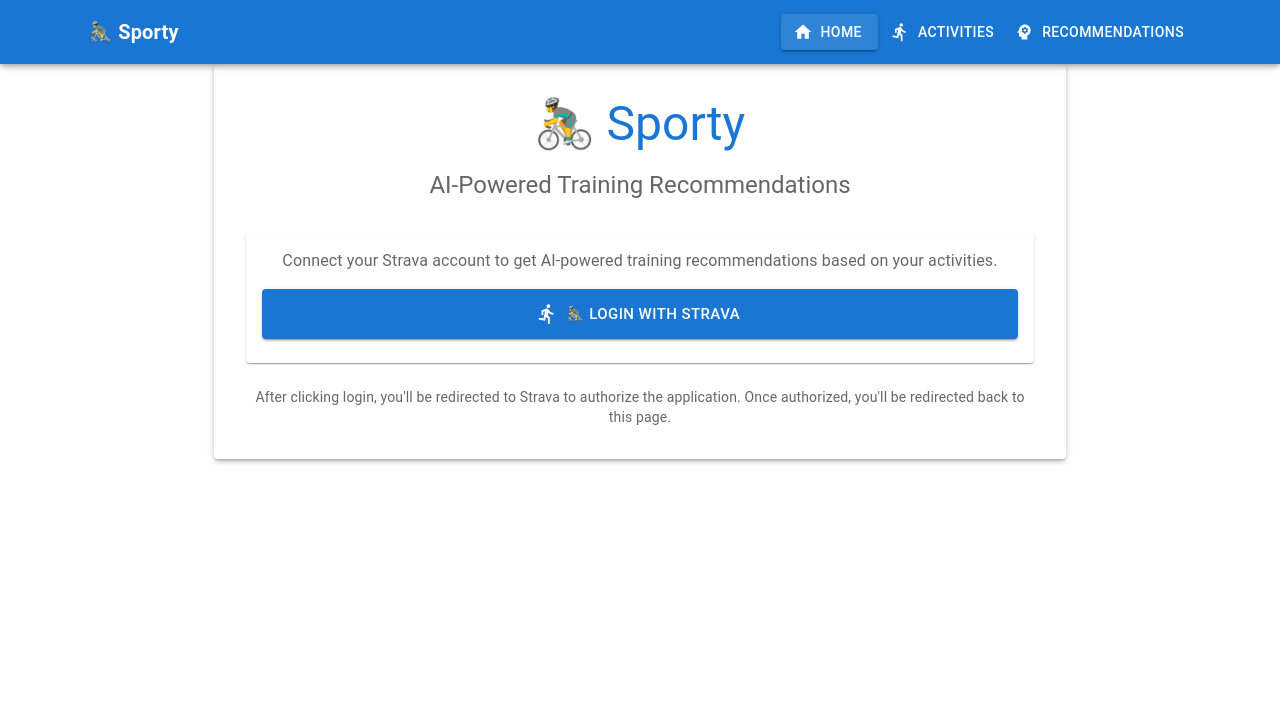
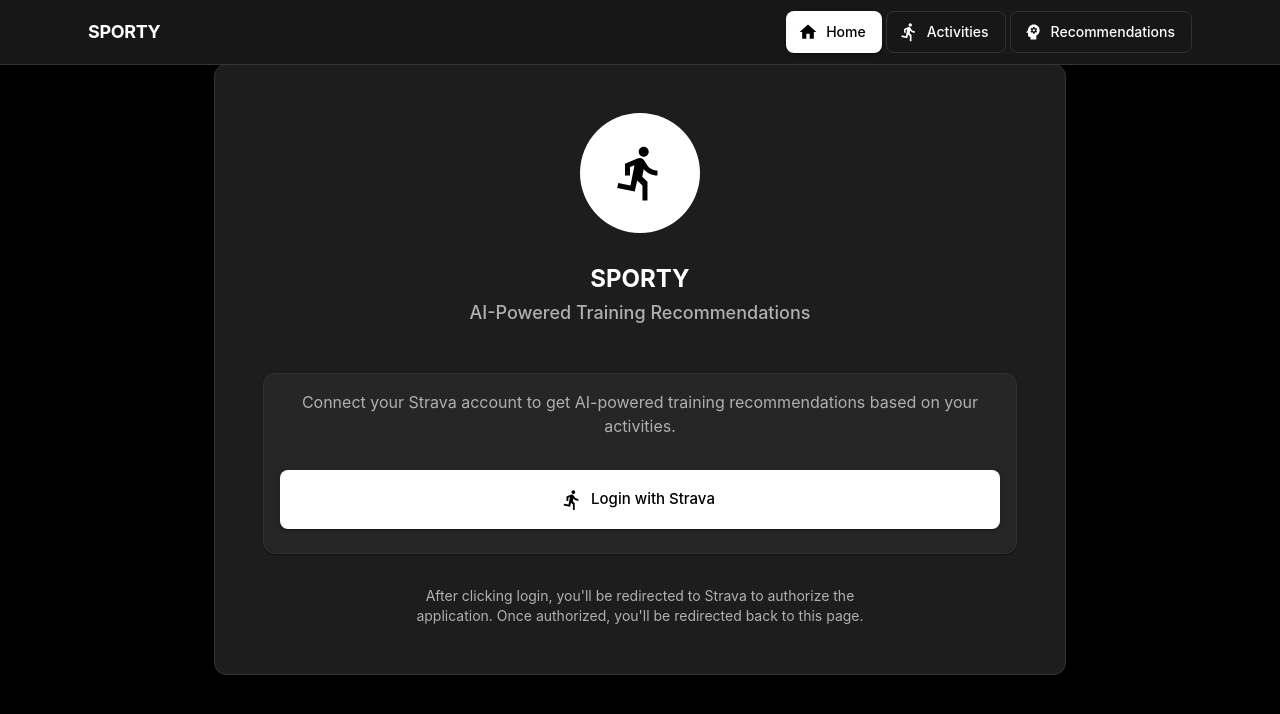
Before and after one commit to gijslebesque/train, a React (Vite) app in the folder frontend/: page / in a window 1280 px wide. Shown: the top 714 px of the page. Built offline with nearby package versions, Linux system fonts and the light colour scheme; no server answers.

Commit message:
improve UI styling

```diff
--- a/frontend/src/App.tsx
+++ b/frontend/src/App.tsx
@@ -9,15 +9,115 @@
 
 const theme = createTheme({
   palette: {
+    mode: 'dark',
     primary: {
-      main: '#1976d2',
+      main: '#ffffff',
+      light: '#f5f5f5',
+      dark: '#e0e0e0',
     },
     secondary: {
-      main: '#dc004e',
+      main: '#000000',
+      light: '#333333',
+      dark: '#000000',
+    },
+    background: {
+      default: '#000000',
+      paper: '#111111',
+    },
+    text: {
+      primary: '#ffffff',
+      secondary: '#b0b0b0',
+    },
+    divider: '#333333',
+  },
+  typography: {
+    fontFamily: '"Inter", "Roboto", "Helvetica", "Arial", sans-serif',
+    h1: {
+      fontWeight: 700,
+      fontSize: '2.5rem',
+    },
+    h2: {
+      fontWeight: 600,
+      fontSize: '2rem',
+    },
+    h3: {
+      fontWeight: 600,
+      fontSize: '1.5rem',
+    },
+    h4: {
+      fontWeight: 600,
+      fontSize: '1.25rem',
+    },
+    h5: {
+      fontWeight: 500,
+      fontSize: '1.125rem',
+    },
+    h6: {
+      fontWeight: 500,
+      fontSize: '1rem',
     },
   },
-  typography: {
-    fontFamily: '"Roboto", "Helvetica", "Arial", sans-serif',
+  components: {
+    MuiCard: {
+      styleOverrides: {
+        root: {
+          backgroundColor: '#111111',
+          border: '1px solid #333333',
+          borderRadius: '12px',
+        },
+      },
+    },
+    MuiButton: {
+      styleOverrides: {
+        root: {
+          borderRadius: '8px',
+          textTransform: 'none',
+          fontWeight: 500,
+        },
+        contained: {
+          backgroundColor: '#ffffff',
+          color: '#000000',
+          '&:hover': {
+            backgroundColor: '#f0f0f0',
+          },
+        },
+        outlined: {
+          borderColor: '#333333',
+          color: '#ffffff',
+          '&:hover': {
+            borderColor: '#ffffff',
+            backgroundColor: 'rgba(255, 255, 255, 0.05)',
+          },
+        },
+      },
+    },
+    MuiChip: {
+      styleOverrides: {
+        root: {
+          borderRadius: '6px',
+        },
+        filled: {
+          backgroundColor: '#333333',
+          color: '#ffffff',
+        },
+      },
+    },
+    MuiTableHead: {
+      styleOverrides: {
+        root: {
+          backgroundColor: '#1a1a1a',
+        },
+      },
+    },
+    MuiTableRow: {
+      styleOverrides: {
+        root: {
+          '&:nth-of-type(even)': {
+            backgroundColor: 'rgba(255, 255, 255, 0.02)',
+          },
+        },
+      },
+    },
   },
 });
 
--- a/frontend/src/components/Navigation.tsx
+++ b/frontend/src/components/Navigation.tsx
@@ -24,37 +24,63 @@
   ];
 
   return (
-    <AppBar position="fixed" sx={{ zIndex: (theme) => theme.zIndex.drawer + 1 }}>
+    <AppBar
+      position="fixed"
+      sx={{
+        zIndex: (theme) => theme.zIndex.drawer + 1,
+        backgroundColor: '#000000',
+        borderBottom: '1px solid #333333',
+        boxShadow: 'none'
+      }}
+    >
       <Container maxWidth="lg">
-        <Toolbar>
+        <Toolbar sx={{ minHeight: '64px' }}>
           <Typography
-            variant="h6"
+            variant="h5"
             component={Link}
             to="/"
             sx={{
               flexGrow: 1,
-              color: 'inherit',
+              color: '#ffffff',
               textDecoration: 'none',
-              fontWeight: 'bold'
+              fontWeight: 700,
+              letterSpacing: '-0.02em'
             }}
           >
-            🚴‍♂️ Sporty
+            SPORTY
           </Typography>
 
-          <Box sx={{ display: 'flex', gap: 1 }}>
+          <Box sx={{ display: 'flex', gap: 0.5 }}>
             {navItems.map((item) => (
               <Button
                 key={item.path}
                 component={Link}
                 to={item.path}
                 startIcon={item.icon}
-                color="inherit"
-                variant={location.pathname === item.path ? 'contained' : 'text'}
+                variant={location.pathname === item.path ? 'contained' : 'outlined'}
                 sx={{
-                  backgroundColor: location.pathname === item.path ? 'rgba(255, 255, 255, 0.1)' : 'transparent',
-                  '&:hover': {
-                    backgroundColor: 'rgba(255, 255, 255, 0.1)'
-                  }
+                  borderRadius: '8px',
+                  px: 2,
+                  py: 1,
+                  minWidth: 'auto',
+                  textTransform: 'none',
+                  fontWeight: 500,
+                  fontSize: '0.875rem',
+                  ...(location.pathname === item.path && {
+                    backgroundColor: '#ffffff',
+                    color: '#000000',
+                    '&:hover': {
+                      backgroundColor: '#f0f0f0',
+                    }
+                  }),
+                  ...(location.pathname !== item.path && {
+                    borderColor: '#333333',
+                    color: '#ffffff',
+                    '&:hover': {
+                      borderColor: '#ffffff',
+                      backgroundColor: 'rgba(255, 255, 255, 0.05)',
+                    }
+                  })
                 }}
               >
                 {item.label}
--- a/frontend/src/components/StravaLogin.tsx
+++ b/frontend/src/components/StravaLogin.tsx
@@ -95,76 +95,133 @@
 
   return (
     <Container maxWidth="md" sx={{ mt: 8, mb: 4 }}>
-      <Paper elevation={3} sx={{ p: 4 }}>
-        <Box textAlign="center" mb={4}>
-          <Typography variant="h3" component="h1" gutterBottom color="primary">
-            🚴‍♂️ Sporty
+      <Card sx={{ p: 6, backgroundColor: '#111111' }}>
+        <Box textAlign="center" mb={6}>
+          <Box sx={{
+            width: 120,
+            height: 120,
+            borderRadius: '50%',
+            backgroundColor: '#ffffff',
+            display: 'flex',
+            alignItems: 'center',
+            justifyContent: 'center',
+            mx: 'auto',
+            mb: 4
+          }}>
+            <StravaIcon sx={{ fontSize: 60, color: '#000000' }} />
+          </Box>
+          <Typography variant="h3" component="h1" gutterBottom color="primary" fontWeight={700}>
+            SPORTY
           </Typography>
-          <Typography variant="h5" color="text.secondary">
+          <Typography variant="h5" color="text.secondary" sx={{ maxWidth: 500, mx: 'auto' }}>
             AI-Powered Training Recommendations
           </Typography>
         </Box>
 
         {tokenStatus?.data.status === 'tokens_available' ? (
-          <Card sx={{ mb: 3 }}>
+          <Card sx={{ mb: 4, backgroundColor: '#1a1a1a', border: '1px solid #333333' }}>
             <CardContent>
-              <Alert severity="success" sx={{ mb: 2 }}>
+              <Alert
+                severity="success"
+                sx={{
+                  mb: 3,
+                  backgroundColor: '#1a1a1a',
+                  border: '1px solid #333333',
+                  color: '#ffffff',
+                  '& .MuiAlert-icon': {
+                    color: '#4caf50'
+                  }
+                }}
+              >
                 <Typography variant="h6" gutterBottom>
                   ✅ Connected to Strava!
                 </Typography>
-                <Typography variant="body2">
+                <Typography variant="body2" color="text.secondary">
                   Athlete ID: {tokenStatus.data.athlete_id}
                 </Typography>
                 {tokenStatus.data.is_expired ? (
-                  <Chip label="Token expired" color="error" size="small" sx={{ mt: 1 }} />
+                  <Chip
+                    label="Token expired"
+                    sx={{
+                      mt: 1,
+                      backgroundColor: '#ff4444',
+                      color: '#ffffff'
+                    }}
+                    size="small"
+                  />
                 ) : (
                   <Chip
                     label={`Expires in: ${Math.floor((tokenStatus.data.time_until_expiry || 0) / 3600)} hours`}
-                    color="success"
+                    sx={{
+                      mt: 1,
+                      backgroundColor: '#333333',
+                      color: '#ffffff'
+                    }}
                     size="small"
-                    sx={{ mt: 1 }}
                   />
                 )}
               </Alert>
 
-              <Stack spacing={2}>
-                <Button
-                  variant="outlined"
-                  color="error"
-                  startIcon={<LogoutIcon />}
-                  onClick={handleLogout}
-                  fullWidth
-                >
-                  Logout from Strava
-                </Button>
-
+              <Stack spacing={3}>
                 <Stack direction={{ xs: 'column', sm: 'row' }} spacing={2}>
                   <Button
-                    variant="contained"
+                    variant="outlined"
                     startIcon={<ViewActivitiesIcon />}
                     onClick={() => navigate('/activities')}
-                    sx={{ flex: 1 }}
+                    sx={{
+                      flex: 1,
+                      borderColor: '#333333',
+                      color: '#ffffff',
+                      '&:hover': {
+                        borderColor: '#ffffff',
+                        backgroundColor: 'rgba(255, 255, 255, 0.05)',
+                      }
+                    }}
                   >
                     View Activities
                   </Button>
 
                   <Button
                     variant="contained"
-                    color="success"
                     startIcon={<RecommendationsIcon />}
                     onClick={() => navigate('/recommendations')}
-                    sx={{ flex: 1 }}
+                    sx={{
+                      flex: 1,
+                      backgroundColor: '#ffffff',
+                      color: '#000000',
+                      '&:hover': {
+                        backgroundColor: '#f0f0f0',
+                      }
+                    }}
                   >
                     Get Recommendations
                   </Button>
                 </Stack>
+
+                <Button
+                  variant="outlined"
+                  startIcon={<LogoutIcon />}
+                  onClick={handleLogout}
+                  fullWidth
+                  sx={{
+                    borderColor: '#333333',
+                    color: '#b0b0b0',
+                    '&:hover': {
+                      borderColor: '#ffffff',
+                      color: '#ffffff',
+                      backgroundColor: 'rgba(255, 255, 255, 0.05)',
+                    }
+                  }}
+                >
+                  Logout from Strava
+                </Button>
               </Stack>
             </CardContent>
           </Card>
         ) : (
-          <Card>
+          <Card sx={{ backgroundColor: '#1a1a1a', border: '1px solid #333333' }}>
             <CardContent>
-              <Typography variant="body1" color="text.secondary" paragraph textAlign="center">
+              <Typography variant="body1" color="text.secondary" paragraph textAlign="center" sx={{ mb: 4 }}>
                 Connect your Strava account to get AI-powered training recommendations based on your activities.
               </Typography>
 
@@ -175,7 +232,18 @@
                 onClick={handleLogin}
                 disabled={isLoading}
                 fullWidth
-                sx={{ py: 1.5 }}
+                sx={{
+                  py: 2,
+                  backgroundColor: '#ffffff',
+                  color: '#000000',
+                  '&:hover': {
+                    backgroundColor: '#f0f0f0',
+                  },
+                  '&:disabled': {
+                    backgroundColor: '#333333',
+                    color: '#666666',
+                  }
+                }}
               >
                 {isLoading ? (
                   <Box display="flex" alignItems="center" gap={1}>
@@ -183,20 +251,20 @@
                     Connecting...
                   </Box>
                 ) : (
-                  '🚴‍♂️ Login with Strava'
+                  'Login with Strava'
                 )}
               </Button>
             </CardContent>
           </Card>
         )}
 
-        <Box mt={3} textAlign="center">
-          <Typography variant="body2" color="text.secondary">
+        <Box mt={4} textAlign="center">
+          <Typography variant="body2" color="text.secondary" sx={{ maxWidth: 500, mx: 'auto' }}>
             After clicking login, you'll be redirected to Strava to authorize the application.
             Once authorized, you'll be redirected back to this page.
           </Typography>
         </Box>
-      </Paper>
+      </Card>
     </Container>
   );
 };
```
Also changed, not shown: frontend/src/components/RecommendationsPage.tsx (+98 -49 lines).
